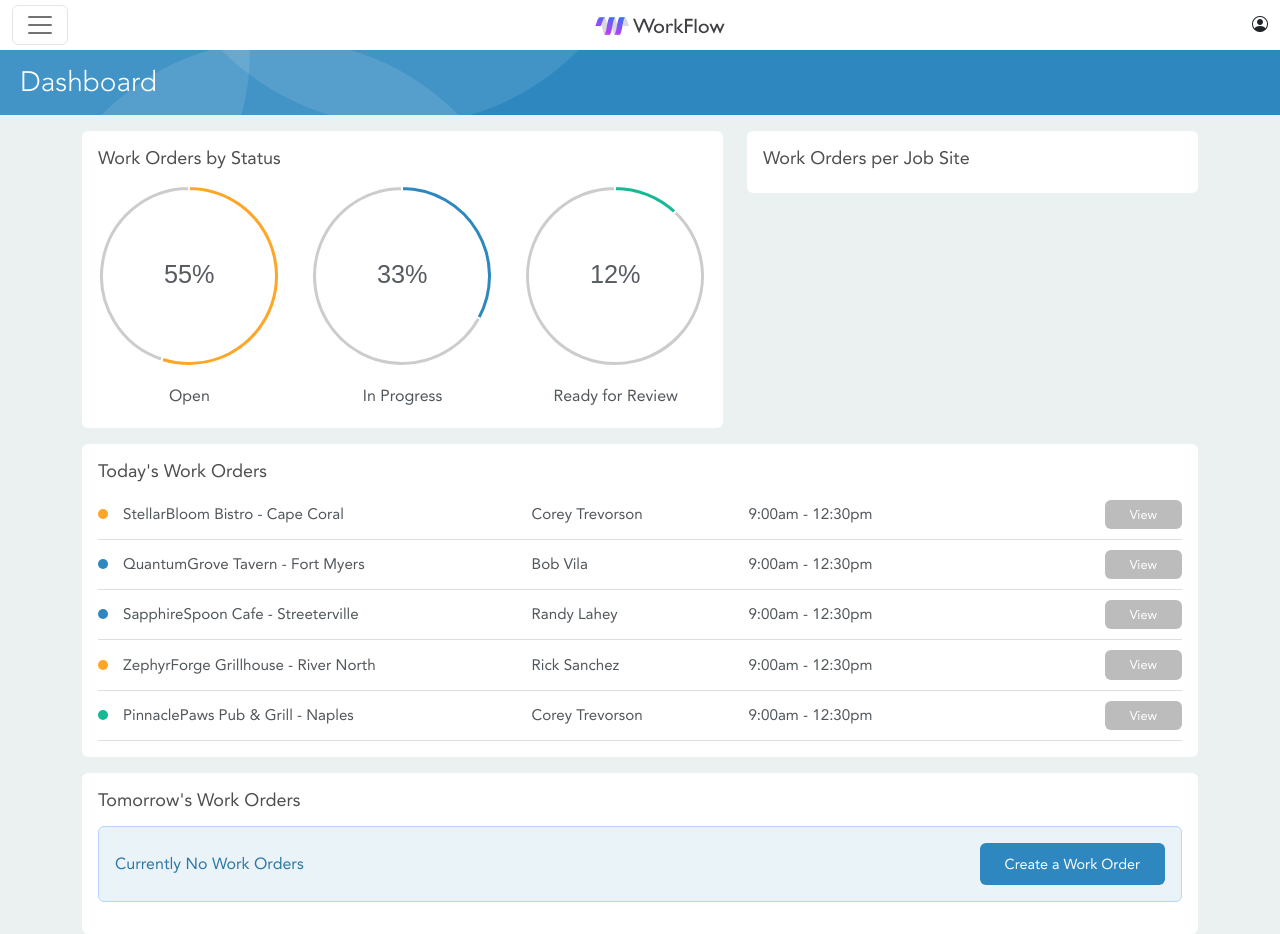
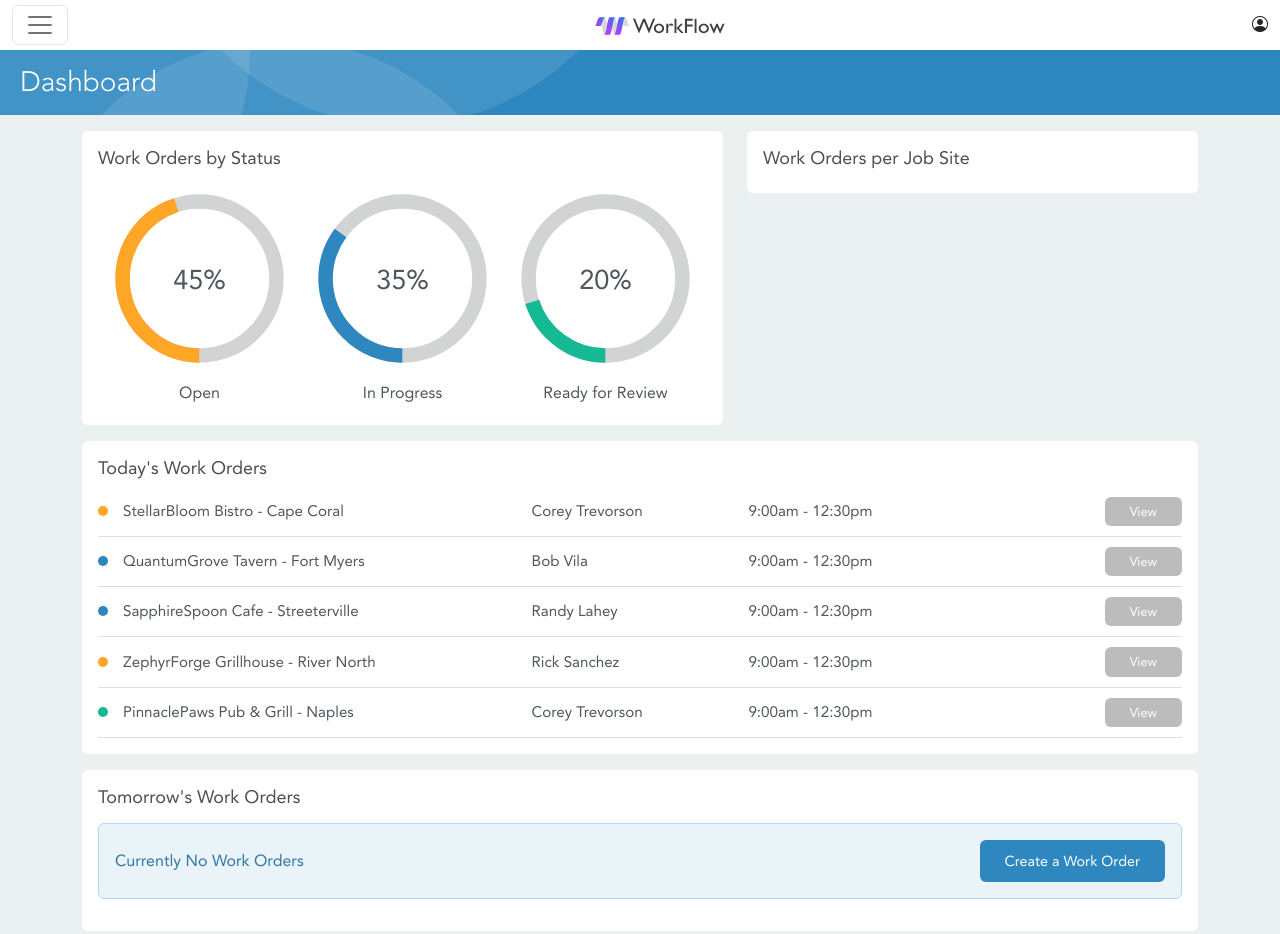
Before and after one commit to shawnpatoka/workflow-frontend-v1, a React (Vite) app: page / in a window 1280 px wide. Built offline with nearby package versions, Linux system fonts and the light colour scheme.

Commit message:
changed admin home's doughnut charts to svg

```diff
--- a/src/components/CircularProgress.jsx
+++ b/src/components/CircularProgress.jsx
@@ -1,68 +1,25 @@
-import { Chart as ChartJS, ArcElement, Tooltip, Legend } from "chart.js";
-import { Doughnut } from "react-chartjs-2";
-
 function CircularProgress({ value, color, statusName }) {
 
 
-  ChartJS.register(ArcElement, Tooltip, Legend);
-
-
-  const data = {
-    labels: ['Filled', 'Empty'],
-    datasets: [
-      {
-        data: [value, 100 - value],
-        backgroundColor: [color, '#ccc'],
-        borderWidth: 2,
-        cutout: 85,
-      }
-    ]
-  };
-
-
-  const options = {
-    plugins: {
-      tooltip: {
-        enabled: false
-      },
-      legend: {
-        display: false
-      },
-      onHover: null // Disable hover interactions
-    }
-  };
-
-  // Custom plugin to draw text in the center
-  const centerTextPlugin = {
-    beforeDraw: (chart) => {
-      const ctx = chart.ctx;
-      const width = chart.canvas.width;
-      const height = chart.canvas.height;
-
-      ctx.restore();
-      const fontSize = (height / 115).toFixed(2);
-      ctx.font = fontSize + "em sans-serif";
-      ctx.textBaseline = "middle";
-
-      const text = `${value}%`; // Add your desired text here
-      const textX = Math.round((width - ctx.measureText(text).width) / 2);
-      const textY = height / 2;
-
-      ctx.fillStyle = '#575b62';
-      ctx.fillText(text, textX, textY);
-      ctx.save();
-    }
-  };
+  const valueSet = `${value} ${100 - value}`
 
 
   return (
     <>
+      <div className="d-flex flex-column">
+        <svg width="100%" height="100%" viewBox="0 0 42 42" class="donut">
+          <circle class="donut-hole" cx="21" cy="21" r="15.91549430918954" fill="#fff"></circle>
+          <circle class="donut-ring" cx="21" cy="21" r="15.91549430918954" fill="transparent" stroke="#d2d3d4" stroke-width="3"></circle>
+          <circle class="donut-segment" cx="21" cy="21" r="15.91549430918954" fill="transparent" stroke={color} stroke-width="3" stroke-dasharray={valueSet} stroke-dashoffset="-25"></circle>
 
-      <div className="mt-2" style={{ width: '30%', height: 'auto' }}>
-        <Doughnut data={data} options={options} plugins={[centerTextPlugin]} />
-        <p className="text-center mt-3 mb-1" style={{ color: '#50575c' }}>{statusName}</p>
+          <g class="chart-text">
+            <text x="50%" y="50%" class="chart-number">
+              {value}%
+            </text>
+          </g>
+        </svg >
+        <p className="text-center mb-1" style={{ color: '#50575c' }}>{statusName}</p>
       </div>
-
     </>
   )
 }
--- a/src/index.css
+++ b/src/index.css
@@ -220,3 +220,21 @@ hr {
 .info-group {
     margin-bottom: 45px;
 }
+
+
+
+/* doughtnut chart */
+
+.chart-text {
+    fill: #50575c;
+}
+
+.chart-number {
+    font-size: .35rem;
+    line-height: 1;
+    text-anchor: middle;
+    -moz-transform: translateY(5%);
+    -ms-transform: translateY(5%);
+    -webkit-transform: translateY(5%);
+    transform: translateY(5%);
+  }
--- a/src/pages/admin/AdminHome.jsx
+++ b/src/pages/admin/AdminHome.jsx
@@ -19,9 +19,9 @@ function AdminHome() {
             <Card>
               <h2>Work Orders by Status</h2>
               <div className="d-flex justify-content-between">
-                <CircularProgress value={55} color="#ffa626" statusName="Open" />
-                <CircularProgress value={33} color="#2e88bf" statusName="In Progress" />
-                <CircularProgress value={12} color="#15ba95" statusName="Ready for Review" />
+                <CircularProgress value={45} color="#ffa626" statusName="Open" />
+                <CircularProgress value={35} color="#2e88bf" statusName="In Progress" />
+                <CircularProgress value={20} color="#15ba95" statusName="Ready for Review" />
               </div>
             </Card>
           </div>
```
